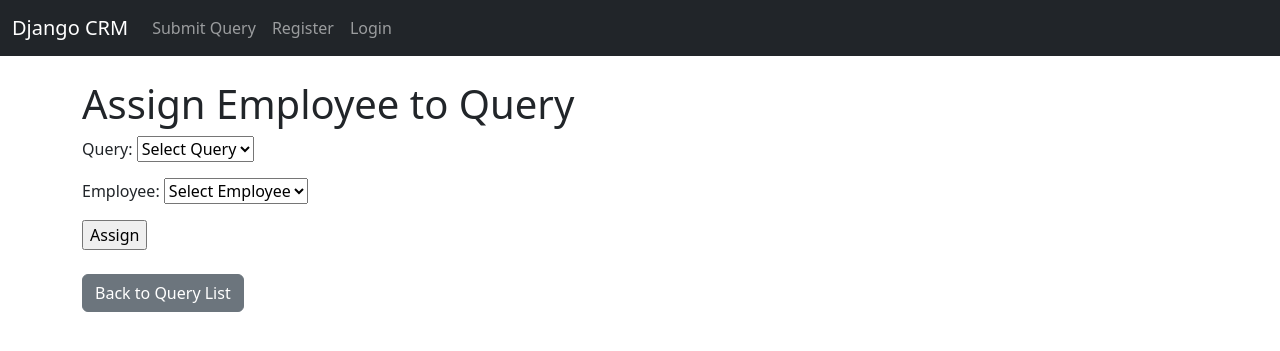
After one commit to JathinShyam/CRM-Django, a Django app: page /assign_employee/ in a window 1280 px wide. The commit adds this page. Shown: the top 351 px of the page. Run offline with Django 4.2, Linux system fonts and the light colour scheme; data that the repository does not hold is empty.

Commit message:
added dirct query assignment to employees

```diff
--- a/App/admin.py
+++ b/App/admin.py
@@ -4,5 +4,5 @@ from .models import *
 
 # Register your models here.
 admin.site.register(Customer)
-admin.site.register(Lead)
+admin.site.register(Employee)
 admin.site.register(CustomerQuery)
--- a/App/forms.py
+++ b/App/forms.py
@@ -110,4 +110,13 @@ class SearchForm(forms.Form):
 class CustomerQueryForm(forms.ModelForm):
     class Meta:
         model = CustomerQuery
-        fields = ['customer', 'query_text']
+        fields = ['customer', 'query', 'query_text']
+        widgets = {
+            # 'customer': forms.HiddenInput(),
+            'query': forms.Select(attrs={'class': 'form-control'}),
+            'query_text': forms.Textarea(attrs={'class': 'form-control'}),
+        }
+
+class AssignEmployeeForm(forms.Form):
+    query = forms.ModelChoiceField(queryset=CustomerQuery.objects.all(), empty_label="Select Query")
+    employee = forms.ModelChoiceField(queryset=Employee.objects.all(), empty_label="Select Employee")
--- /dev/null
+++ b/App/templates/assign_employee.html
@@ -0,0 +1,14 @@
+{% extends 'base.html' %}
+{% block content %}
+
+    <h1>Assign Employee to Query</h1>
+
+    <form method="post">
+        {% csrf_token %}
+        {{ form.as_p }}
+        <input type="submit" value="Assign">
+    </form>
+</br>
+    <a href="{% url 'view_queries' %}" class="btn btn-secondary">Back to Query List</a>
+
+{% endblock %}
--- a/App/templates/navbar.html
+++ b/App/templates/navbar.html
@@ -20,35 +20,19 @@
                 <a class="nav-link" href="{% url 'send_email' %}">Send E-Mail</a>
             </li>
 
-
-
-            <li class="nav-item">
-              <a class="nav-link" href="{% url 'submit_query' %}">Submit Query</a>
-          </li>
-
           <li class="nav-item">
             <a class="nav-link" href="{% url 'view_queries' %}">View Query</a>
           </li>
 
-
           <li class="nav-item">
-          <a class="nav-link" href="{% url 'assign_lead' %}">Assign Lead</a>
+            <a class="nav-link" href="{% url 'assign_employee' %}">Assign Employee</a>
           </li>
 
           <li class="nav-item">
             <a class="nav-link" href="{% url 'logout' %}">Logout</a>
           </li>
 
-
-
-
-
             </ul>
-            <!-- <form class="d-flex" role="search">
-                <input class="form-control me-2" type="search" placeholder="Search" aria-label="Search">
-                <button class="btn btn-outline-success" type="submit">Search</button>
-            </form>
-             -->
             <form class="d-flex" role="search" method="GET" action="{% url 'search_results' %}">
               <input class="form-control me-2" type="search" name="search_query" placeholder="Search" aria-label="Search">
               <!-- {{ form.search_query }} -->
@@ -56,7 +40,13 @@
           </form>
 
         <ul>
+
+
         {% else %}
+
+          <li class="nav-item">
+            <a class="nav-link" href="{% url 'submit_query' %}">Submit Query</a>
+          </li>
           <li class="nav-item">
             <a class="nav-link" href="{% url 'register' %}">Register</a>
           </li>
--- a/App/templates/view_queries.html
+++ b/App/templates/view_queries.html
@@ -4,7 +4,7 @@
 <h1>Assigned Queries</h1>
     <ul>
         {% for query in queries %}
-            <li>{{ query.query_text }} - Assigned to: {{ query.lead_assigned.full_name }} - Resolved: {% if query.resolved %}Yes{% else %}No{% endif %}</li>
+            <li>{{ query.query }} - Assigned to: {{ query.employee_assigned.full_name }} - Resolved: {% if query.resolved %}Yes{% else %}No{% endif %}</li>
         {% empty %}
             <li>No queries assigned.</li>
         {% endfor %}
--- a/App/urls.py
+++ b/App/urls.py
@@ -16,6 +16,6 @@ urlpatterns = [
     path('search/', views.search_results, name='search_results'),
     path('submit_query/', views.submit_query, name='submit_query'),
     path('view_queries/', views.view_queries, name='view_queries'),
-    path('assign_lead/', views.assign_lead, name='assign_lead'),
+    path('assign_employee/', views.assign_employee, name='assign_employee'),
 
 ]
--- a/App/views.py
+++ b/App/views.py
@@ -1,7 +1,7 @@
 from django.shortcuts import render, redirect
 from django.contrib.auth import authenticate, login, logout
 from django.contrib import messages
-from .forms import SignUpForm, AddCustomerForm, SendEmailForm, SearchForm, CustomerQueryForm
+from .forms import SignUpForm, AddCustomerForm, SendEmailForm, SearchForm, CustomerQueryForm, AssignEmployeeForm
 from .models import *
 import csv
 from django.core.mail import EmailMessage
@@ -12,7 +12,7 @@ from django.core.paginator import Paginator, PageNotAnInteger, EmptyPage
 from django.contrib.auth.decorators import login_required
 from django.contrib.auth.decorators import user_passes_test
 from django.contrib.auth import get_user_model
-
+import random
 
 def home(request):
     # customers = Customer.objects.all()
@@ -217,7 +217,6 @@ def search_results(request):
         form = SearchForm(request.GET)
         if form.is_valid():
 
-            # search_query = form.cleaned_data.get('search_query')
             search_query = request.GET.get('search_query', '')
             # Use filter() to find customers where 'first_name' starts with the search query
             customers = Customer.objects.filter(Q(first_name__startswith=search_query) |
@@ -235,12 +234,37 @@ def search_results(request):
     return render(request, 'search_results.html', context)
 
 
+def assignEmployee(query:str) -> str:
+    if query == "Account Management" or query == "General Inquiries":
+        return "Customer Support Representative"
+    elif query == "Product Inquiries":
+        return "Product Specialist"
+    elif query == "Order Status and Tracking":
+        return "Logistics Coordinator"
+    elif query == "Complaints" or query == "Feedback and Suggestions":
+        return "Lead"
+    elif query == "Returns and Refunds" or query == "Technical Support":
+        return "IT Support Technician"
+    elif query == "Payment Issues":
+        return "Financial Analyst"
+    elif query == "Offers and Promotions":
+        return "Marketing Coordinator"
+
+
 def submit_query(request):
     if request.method == 'POST':
         form = CustomerQueryForm(request.POST)
         if form.is_valid():
             # Create a new CustomerQuery instance
-            customer_query = form.save(commit=False)  # Create but don't save yet
+            # customer_query = form.save(commit=False) # Create but don't save yet
+            customer_query = CustomerQuery()
+            customer_query.customer = form.cleaned_data['customer']
+            customer_query.query = form.cleaned_data['query']
+            customer_query.query_text = form.cleaned_data['query_text']
+            employee_type = assignEmployee(customer_query.query)
+            employees = Employee.objects.filter(designation=employee_type)
+            if employees:
+                customer_query.employee_assigned = random.choice(employees)
             customer_query.resolved = False  # Set initial query status
             customer_query.save()  # Save the query
             messages.success(request, "Query submitted successfully!")
@@ -252,28 +276,25 @@ def submit_query(request):
 
 
 @login_required
-@user_passes_test(lambda user: user.is_superuser or not hasattr(user, 'lead'))
+@user_passes_test(lambda user: user.is_superuser or not hasattr(user, 'Employee'))
 def view_queries(request):
     queries = CustomerQuery.objects.all()
 
     return render(request, 'view_queries.html', {'queries': queries})
 
 
-def assign_lead(request):
+def assign_employee(request):
+    employees = Employee.objects.all()
     if request.method == 'POST':
-        query_id = request.POST.get('query_id')
-        lead_id = request.POST.get('lead_id')
-        try:
-            query = CustomerQuery.objects.get(id=query_id)
-            lead = Lead.objects.get(id=lead_id)
-            query.lead_assigned = lead
+        form = AssignEmployeeForm(request.POST)
+        if form.is_valid():
+            query = form.cleaned_data['query']
+            employee = form.cleaned_data['employee']
+            query.employee_assigned = employee
             query.save()
-            messages.success(request, "Query assigned to the lead successfully!")
-        except (CustomerQuery.DoesNotExist, Lead.DoesNotExist):
-            messages.error(request, "Query or lead not found. Assignment failed.")
+            messages.success(request, "Query assigned to the Employee successfully!")
     else:
         # Fetch the list of leads to display in the assignment form
-        leads = Lead.objects.all()
-        return render(request, 'assign_lead.html', {'leads': leads})
+        form = AssignEmployeeForm()
 
-    return redirect('view_queries')  # Redirect to the list of assigned queries
+    return render(request, 'assign_employee.html', {'form': form, 'employees': employees})
```
Also changed, not shown: App/models.py (+30 -9 lines), App/templates/assign_lead.html (deleted, +0 -25 lines), App/migrations/0006_customerquery_query.py (added), App/migrations/0007_alter_lead_designation.py (added), App/migrations/0008_alter_lead_designation.py (added), App/migrations/0009_alter_customerquery_query_alter_lead_designation.py (added), App/migrations/0010_rename_lead_employee_and_more.py (added), README.md (added). Lines whose indentation alone changed are shown as unchanged.
